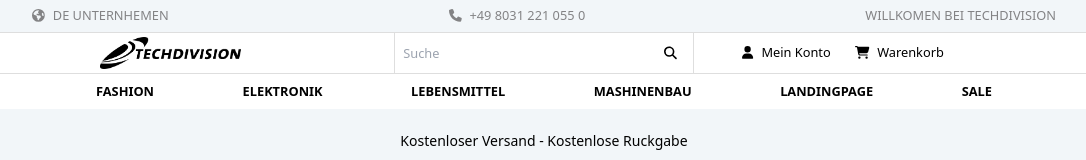
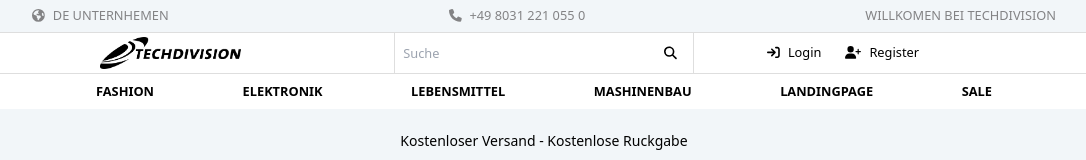
Before and after one commit to Daniel-Shliakhetko/techdivision-store, a React (Create React App) app in the folder client/: page / in a window 1280 px wide. Shown: the top 160 px of the page, without its empty margins (96-1182 px from the left). Built offline with nearby package versions, Linux system fonts and the light colour scheme.

Commit message:
Added login and register buttons to Header

```diff
--- a/client/src/App.js
+++ b/client/src/App.js
@@ -2,10 +2,12 @@ import { Footer } from "./Footer";
 import { Header } from "./Header";
 import { Router } from "./Router";
 
+const isAuthenticated = false;
+
 function App() {
   return (
     <div className="container flex flex-col">
-      <Header />
+      <Header isAuthenticated={isAuthenticated}/>
       <main className="content">
         <Router />
       </main>
--- a/client/src/Header.js
+++ b/client/src/Header.js
@@ -11,6 +11,8 @@ import {
   faCartShopping,
   faEarthAmericas,
   faPhone,
+  faSignIn,
+  faUserPlus,
 } from "@fortawesome/free-solid-svg-icons";
 
 const mainPath = "";
@@ -27,6 +29,8 @@ const header = {
     search: "Suche",
     shoppingCart: "Warenkorb",
     account: "Mein Konto",
+    registration: "Register",
+    login: "Login",
     items: [
       { name: "fashion", slug: "/" },
       { name: "elektronik", slug: "/" },
@@ -40,6 +44,8 @@ const header = {
 };
 
 export const Header = (props) => {
+  const { isAuthenticated } = props;
+
   const size = useWindowSize();
   const [isHidden, toggleMenu] = useState(size.width < 768);
 
@@ -60,6 +66,7 @@ export const Header = (props) => {
           <div className="h-1 w-8 bg-black after:h-1 after:w-8 after:bg-black after:translate-y-2 after:content-[''] after:absolute after:top-0 after:left-0 before:h-1 before:w-8 before:bg-black before:-translate-y-2 before:content-[''] before:absolute before:top-0 before:left-0"></div>
         </button>
         <NavigationFunctions
+          isAuthenticated={isAuthenticated}
           navigation={header.navigation}
           status={!isHidden}
         />
@@ -89,6 +96,7 @@ const HeaderInfo = (props) => {
 };
 
 const NavigationFunctions = (props) => {
+  const { isAuthenticated } = props;
   const navigate = useNavigate();
   return (
     props.navigation && (
@@ -115,6 +123,8 @@ const NavigationFunctions = (props) => {
         </NavigationFunctionWrapper>
         <NavigationFunctionWrapper className={!props.status && "hidden"}>
           <div className="w-full h-full flex justify-center space-x-6">
+            {isAuthenticated ? (
+              <>
                 <button
                   onClick={() => {
                     navigate(`${mainPath}/users/${userId}`);
@@ -133,6 +143,29 @@ const NavigationFunctions = (props) => {
                     {props.navigation.shoppingCart}
                   </IconLabel>
                 </button>
+              </>
+            ) : (
+              <>
+                <button
+                  onClick={() => {
+                    navigate(`${mainPath}/auth/login`);
+                  }}
+                >
+                  <IconLabel icon={<FontAwesomeIcon icon={faSignIn} />}>
+                    {props.navigation.login}
+                  </IconLabel>
+                </button>
+                <button
+                  onClick={() => {
+                    navigate(`${mainPath}/auth/register`);
+                  }}
+                >
+                  <IconLabel icon={<FontAwesomeIcon icon={faUserPlus} />}>
+                    {props.navigation.registration}
+                  </IconLabel>
+                </button>
+              </>
+            )}
           </div>
         </NavigationFunctionWrapper>
       </div>
```
Lines whose indentation alone changed are shown as unchanged.
